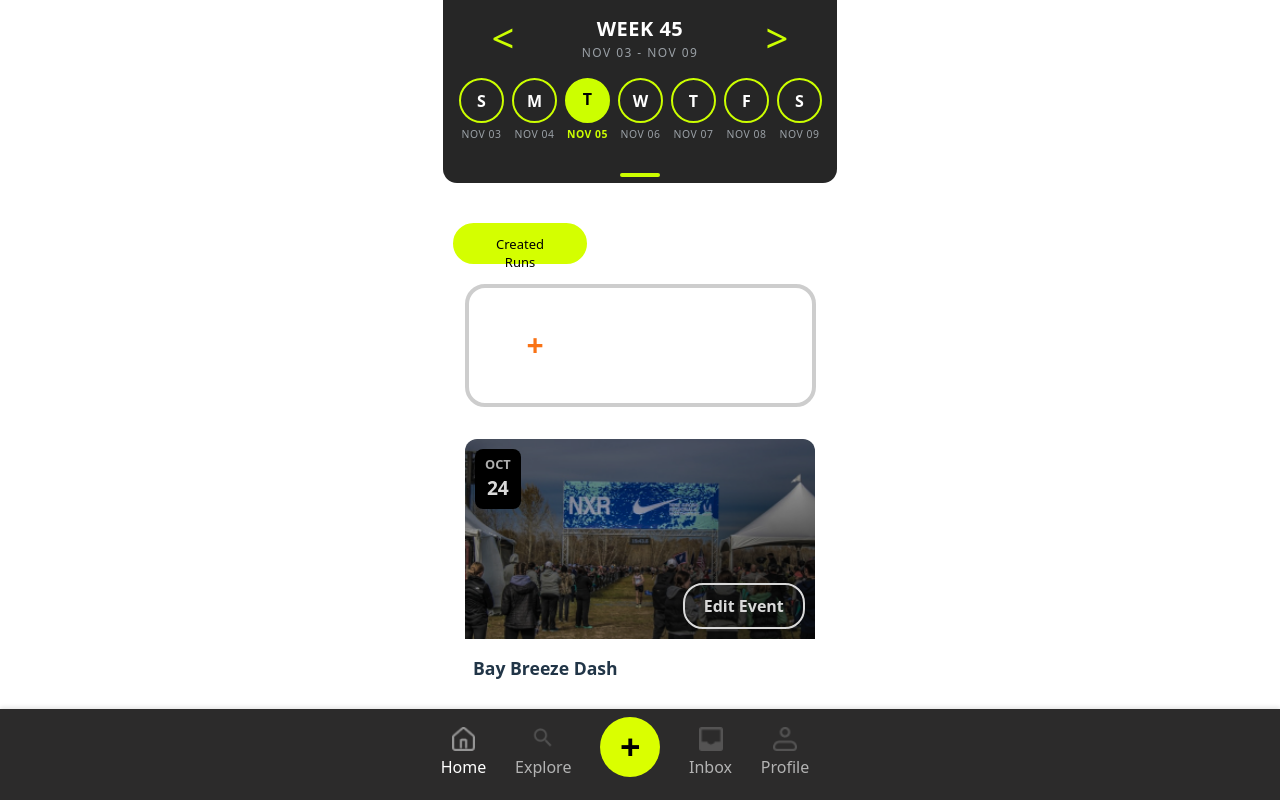
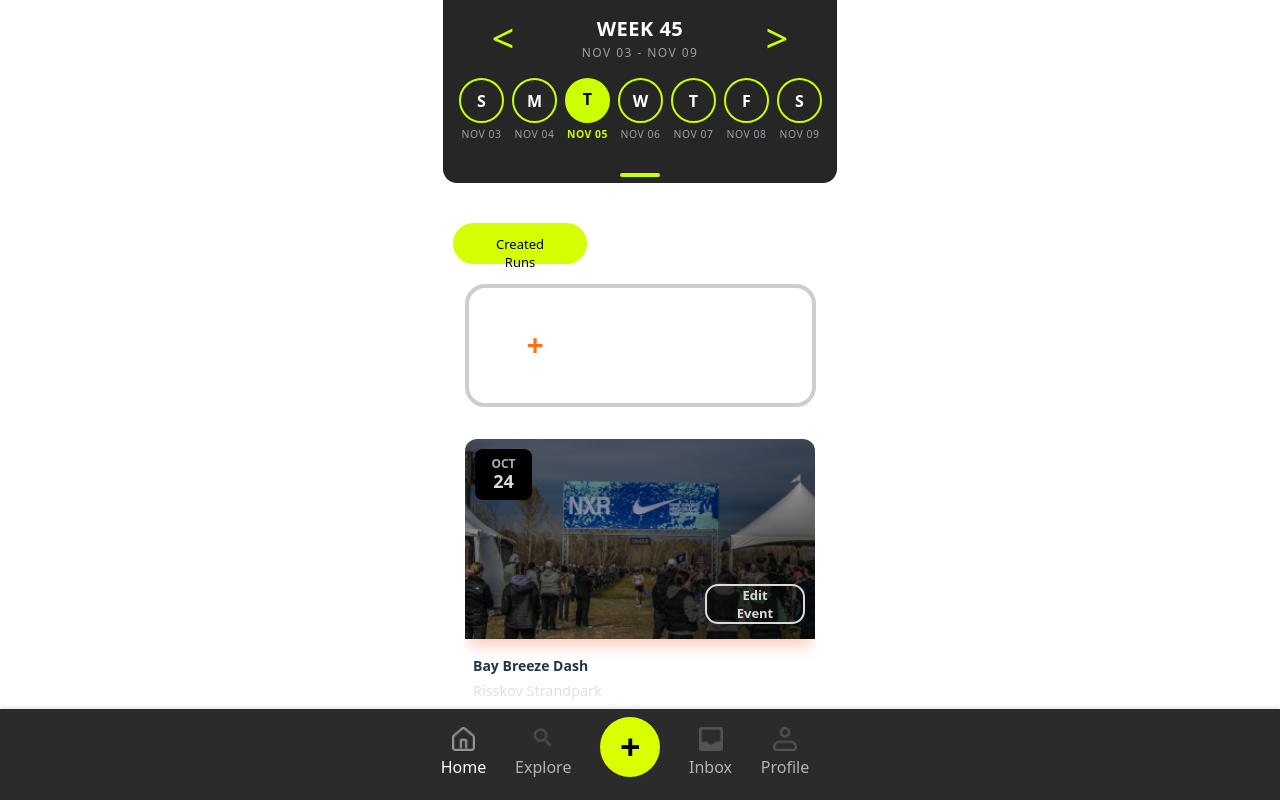
Before and after one commit to RichardHoleva/WebApp2025, a React (Vite) app in the folder Runder/: page /dashboard in a window 1280 px wide. Shown: the top 800 px of the page. Built offline with nearby package versions, Linux system fonts and the light colour scheme; no server answers; sample sign-in values are in the browser's storage.

Commit message:
Small cahnges on events card 99%

```diff
--- a/Runder/src/components/event-card.jsx
+++ b/Runder/src/components/event-card.jsx
@@ -2,7 +2,7 @@ import React from 'react';
 import runnerImage from '../assets/runner.png';
 import '../styles/event-card.css';
 
-export default function EventCard({ title, location, date, imageUrl, onJoinEvent }) {
+export default function EventCard({ title, location, date, imageUrl, onJoinEvent, description }) {
   return (
     <div className="event-card">
       <div className="event-image-container">
--- a/Runder/src/styles/event-card.css
+++ b/Runder/src/styles/event-card.css
@@ -3,13 +3,13 @@
   overflow: hidden;
   position: center;
   width: 350px;
-  height: 246px;
 }
 
 .event-image-container {
   position: relative;
   width: 100%;
   height: 200px;
+  box-shadow: 0 8px 16px -4px rgba(254, 88, 42, 0.4);
 }
 
 .event-image {
@@ -21,39 +21,55 @@
 
 
 .event-date {
+  width: 37px;
+  height: 35px;
   position: absolute;
   top: 10px;
   left: 10px;
   background-color: #000;
   color: #D9D9D9;
-  padding: 6px 10px;
+  padding: 8px 10px;
   border-radius: 8px;
   font-weight: bold;
   text-align: center;
-  font-size: 0.9rem;
+  display: flex;
+  flex-direction: column;
+  align-items: center;
+  justify-content: center;
+  gap: 2px;
 }
 
 .event-month {
   display: block;
   text-transform: uppercase;
-  font-size: 0.8rem;
+  font-size: 12px;
   opacity: 0.8;
+  line-height: 1;
 }
 
 .event-day {
   display: block;
-  font-size: 1.2rem;
+  font-size: 18px;
+  line-height: 1;
 }
 
 
 .join-button {
   position: absolute;
-  bottom: 10px;
+  bottom: 15px;
   right: 10px;
+  width: 100px;
+  height: 40px;
   background-color: transparent;
   color: #D9D9D9;
   border: 2px solid #D9D9D9;
+  border-radius: 13px;
   font-weight: bold;
+  font-size: 13px;
+  cursor: pointer;
+  display: flex;
+  align-items: center;
+  justify-content: center;
 }
 
 
@@ -63,12 +79,12 @@
 
 .event-info h3 {
   margin: 8px 0 4px;
-  font-size: 1.1rem;
+  font-size: 14px;
   font-weight: bold;
 }
 
 .event-info p {
-  color: #555;
+  color: #d9d9d9d0;
   font-size: 0.9rem;
   margin: 2px 0;
 }
```
